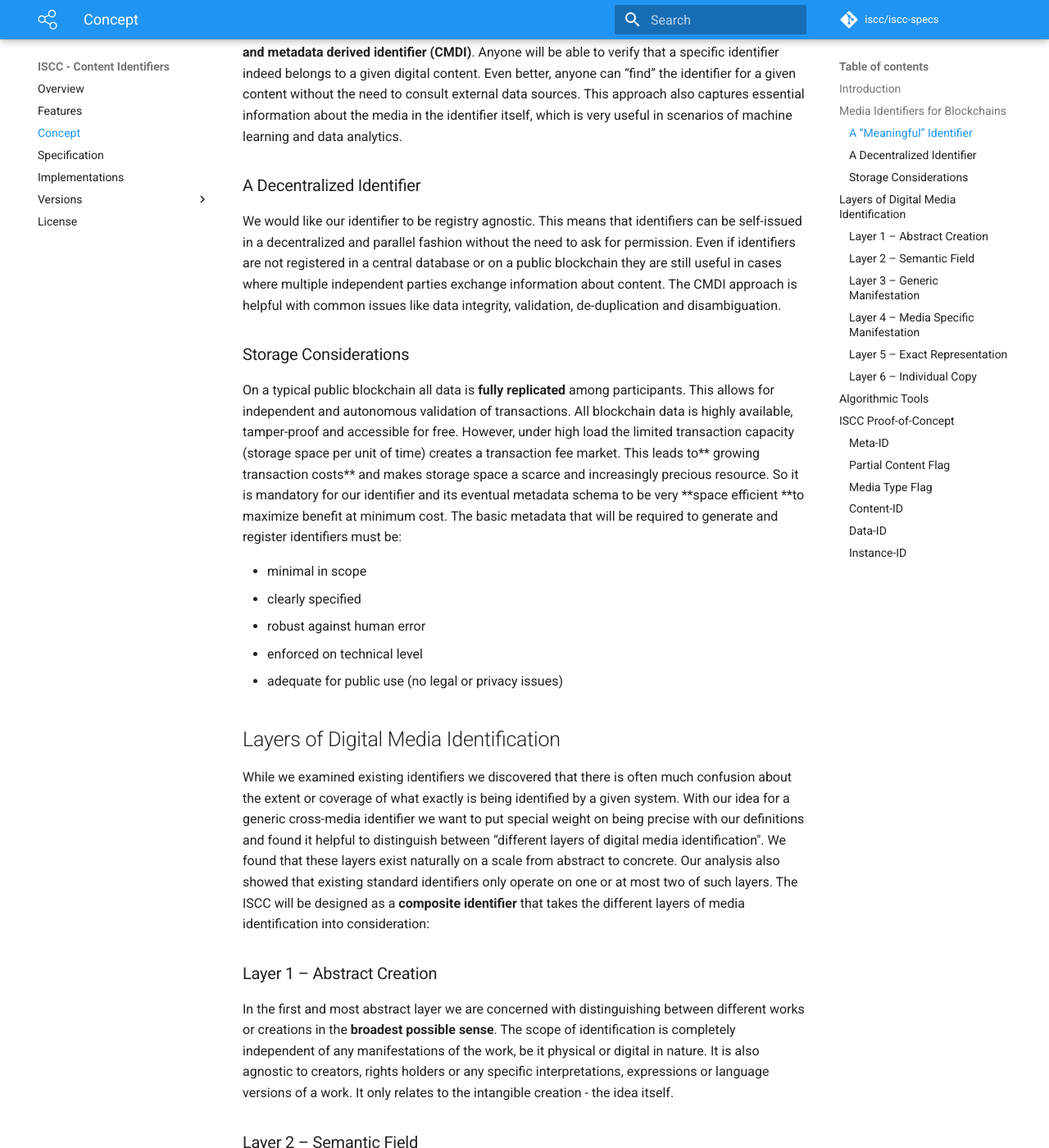
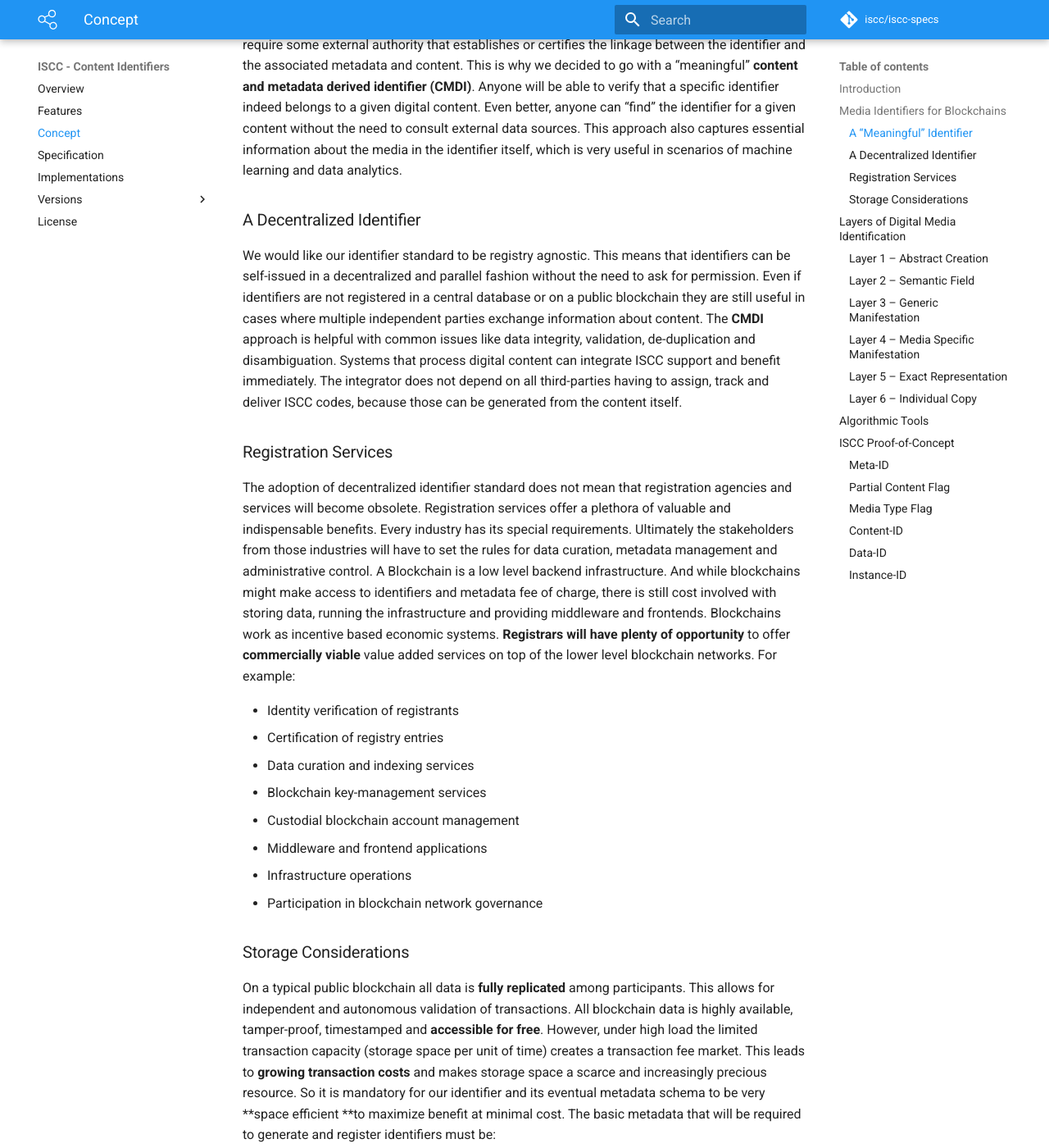
Before and after one commit to iscc/iscc-specs, an MkDocs documentation site: the page built from docs/concept.md, in a window 1280 px wide and 1400 px high, scrolled down 1716 px. Shown: the whole window at 82% size. Built offline with MkDocs 1.6.1 and Material for MkDocs 9.7.7, drawn with Linux system fonts in a browser that asks for light colours; comment, search, counter and statistics services are not loaded; some of the changed text lies outside the part shown.

Commit message:
Add section about registrars to concept

```diff
--- a/docs/concept.md
+++ b/docs/concept.md
@@ -1,6 +1,8 @@
 # ISCC - Concept
 
-*The internet is shifting towards a network of decentralized peer-to-peer transactions. If we want our transactions on the emerging blockchain networks to be about content we need standardized ways to address content. Our transactions might be payments, attributions, reputation, certification, licenses or entirely new kinds of value transfer. All this will happen much faster and easier if we, as a community, can agree on how to identify content in a decentralized environment. This is the first draft of an open proposal to the wider content community for a common content identifier. We would like to share our ideas and spark a conversation with journalists, news agencies, content creators, publishers, distributors, libraries, musicians, scientists, developers, lawyers, rights organizations and all the other participants of the content ecosystem.*
+*The internet is shifting towards a network of decentralized peer-to-peer transactions. If we want our transactions on the emerging blockchain networks to be about content we need standardized ways to address content. Our transactions might be payments, attributions, reputation, certification, licenses or entirely new kinds of value transfer. All this will happen much faster and easier if we, as a community, can agree on how to identify content in a decentralized environment.*
+
+This is the higher level concept of an open proposal to the wider content community for a common content identifier. We would like to share our ideas and spark a conversation with journalists, news agencies, content creators, publishers, distributors, libraries, musicians, scientists, developers, lawyers, rights organizations and all the other participants of the content ecosystem.
 
 ## Introduction
 
@@ -22,11 +24,24 @@ In traditional database systems it is recommended practice to work with **surrog
 
 ### A Decentralized Identifier
 
-We would like our identifier to be registry agnostic. This means that identifiers can be self-issued in a decentralized and parallel fashion without the need to ask for permission. Even if identifiers are not registered in a central database or on a public blockchain they are still useful in cases where multiple independent parties exchange information about content. The CMDI approach is helpful with common issues like data integrity, validation, de-duplication and disambiguation.
+We would like our identifier standard to be registry agnostic. This means that identifiers can be self-issued in a decentralized and parallel fashion without the need to ask for permission. Even if identifiers are not registered in a central database or on a public blockchain they are still useful in cases where multiple independent parties exchange information about content. The **CMDI** approach is helpful with common issues like data integrity, validation, de-duplication and disambiguation. Systems that process digital content can integrate ISCC support and benefit immediately. The integrator does not depend on all third-parties having to assign, track and deliver ISCC codes, because those can be generated from the content itself.
+
+### Registration Services
+
+The adoption of decentralized identifier standard does not mean that registration agencies and services will become obsolete. Registration services offer a plethora of valuable and indispensable benefits. Every industry has its special requirements. Ultimately the stakeholders from those industries will have to set the rules for data curation, metadata management and administrative control. A Blockchain is a low level backend infrastructure. And while blockchains might make access to identifiers and metadata fee of charge, there is still cost involved with storing data, running the infrastructure and providing middleware and frontends. Blockchains work as incentive based economic systems. **Registrars will have plenty of opportunity** to offer **commercially viable** value added services on top of the lower level blockchain networks. For example:
+
+- Identity verification of registrants
+- Certification of registry entries
+- Data curation and indexing services
+- Blockchain key-management services
+- Custodial blockchain account management
+- Middleware and frontend applications
+- Infrastructure operations
+- Participation in blockchain network governance
 
 ### Storage Considerations
 
-On a typical public blockchain all data is **fully replicated** among participants. This allows for independent and autonomous validation of transactions. All blockchain data is highly available, tamper-proof and accessible for free. However, under high load the limited transaction capacity (storage space per unit of time) creates a transaction fee market. This leads to** growing transaction costs** and makes storage space a scarce and increasingly precious resource. So it is mandatory for our identifier and its eventual metadata schema to be very **space efficient **to maximize benefit at minimum cost. The basic metadata that will be required to generate and register identifiers must be:
+On a typical public blockchain all data is **fully replicated** among participants. This allows for independent and autonomous validation of transactions. All blockchain data is highly available, tamper-proof, timestamped and **accessible for free**. However, under high load the limited transaction capacity (storage space per unit of time) creates a transaction fee market. This leads to **growing transaction costs** and makes storage space a scarce and increasingly precious resource. So it is mandatory for our identifier and its eventual metadata schema to be very **space efficient **to maximize benefit at minimal cost. The basic metadata that will be required to generate and register identifiers must be:
 
 - minimal in scope
 - clearly specified
```
